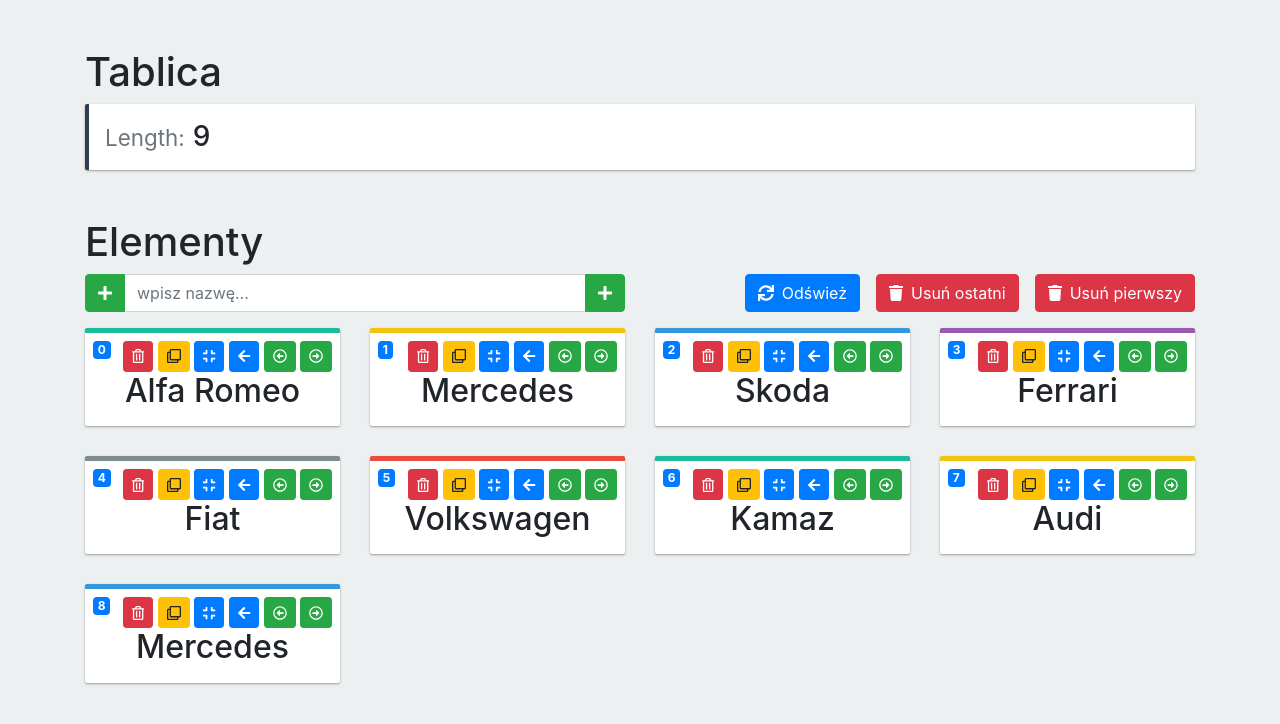
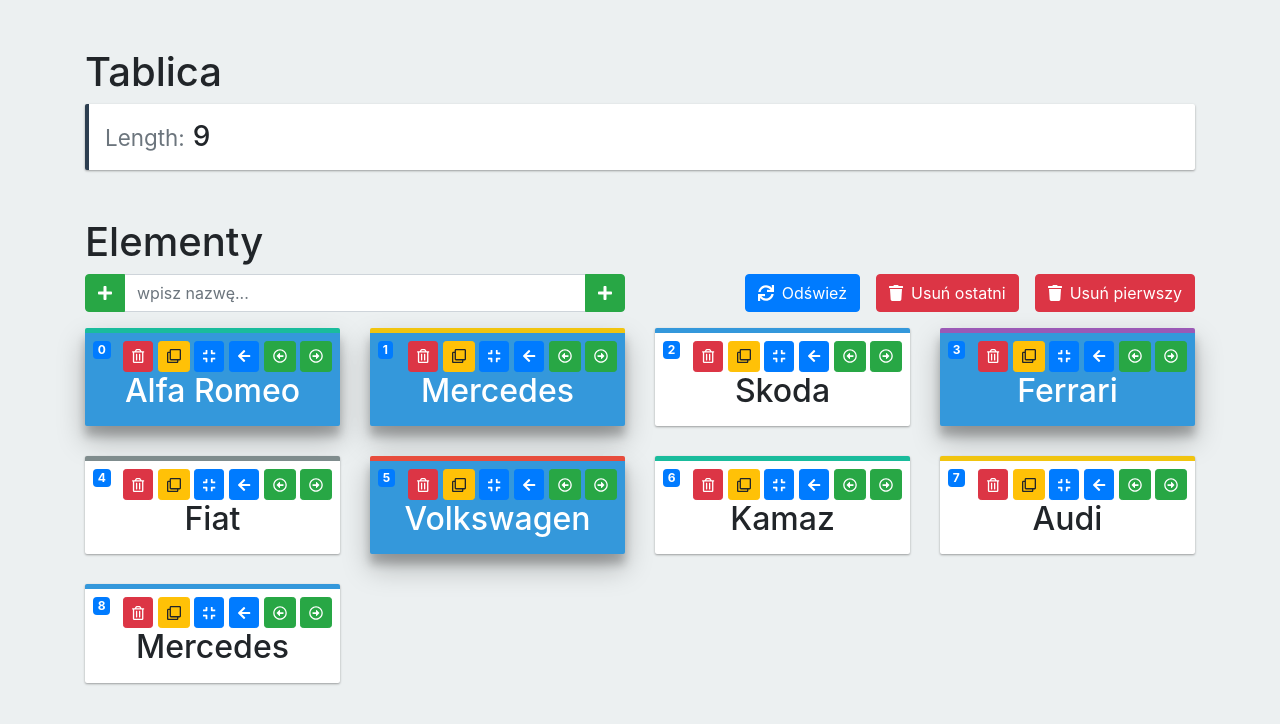
Before and after one commit to paulVer777/mapreduce, a plain HTML site: page arrays-functions/index.html in a window 1280 px wide. Drawn offline with Linux system fonts and the light colour scheme.

Commit message:
css added

```diff
--- a/arrays-functions/css/main.css
+++ b/arrays-functions/css/main.css
@@ -17,6 +17,15 @@
 
 .box:hover {
     box-shadow: 0 14px 28px rgba(0,0,0,0.25), 0 10px 10px rgba(0,0,0,0.22);
+}
+
+.col-3.box-active .box {
+    box-shadow: 0 14px 28px rgba(0,0,0,0.25), 0 10px 10px rgba(0,0,0,0.22);
+    background: #3498db;
+}
+
+.col-3.box-active .box h2 {
+    color: white;
 }
 
 .box h2 {
@@ -67,11 +76,3 @@
 .col-3:nth-child(6n + 6) .box {
     border-top-color: #e74c3c;
 }
-
-
-
-
-.box-actions {
-    margin: -0.5rem -0.5rem 0 -0.5rem;
-    text-align: right;
-}
```
